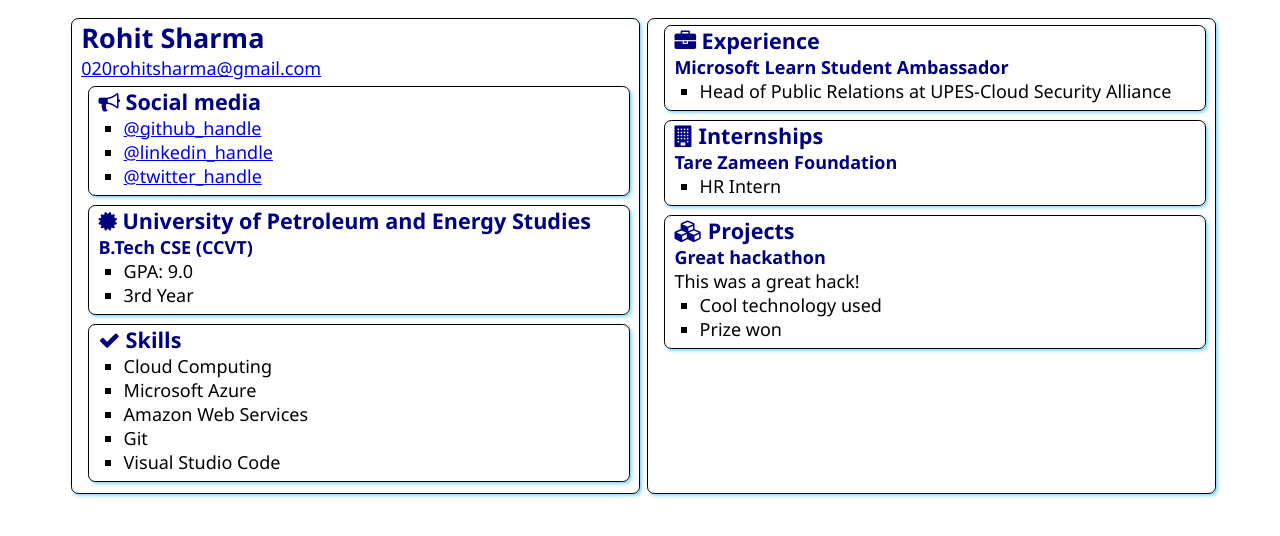
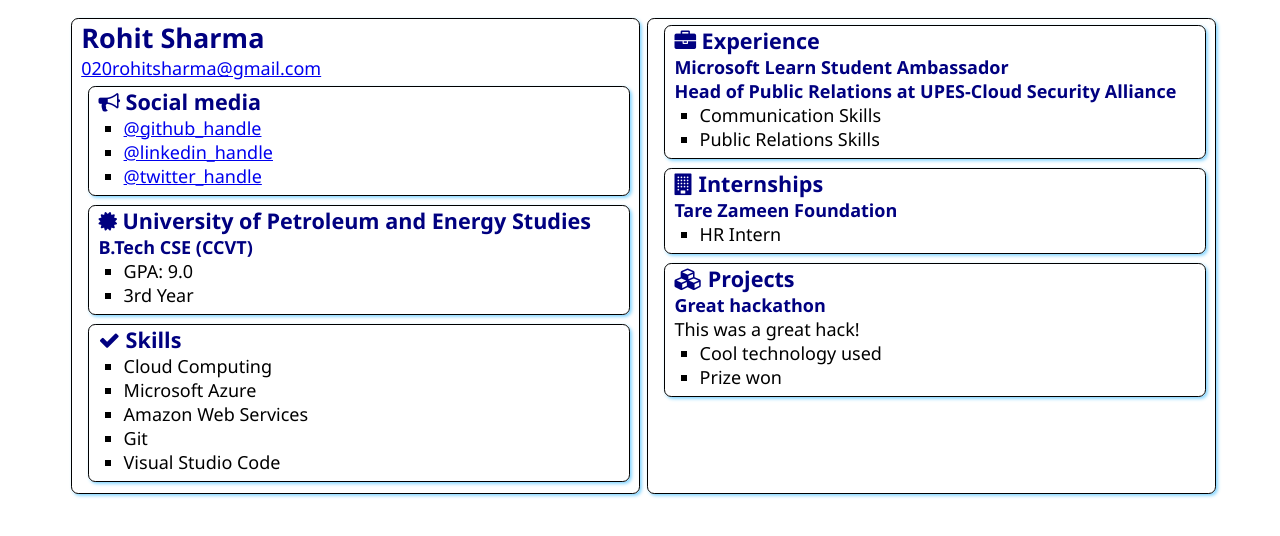
Before and after one commit to Rohitsharma-20/StaticWebApp, a plain HTML site: page src/index.html in a window 1280 px wide. Drawn offline with Linux system fonts and the light colour scheme.

Commit message:
Update index.html

```diff
--- a/src/index.html
+++ b/src/index.html
@@ -62,8 +62,10 @@
                     Experience
                 </h2>
                 <h3>Microsoft Learn Student Ambassador</h3>
+                <h3>Head of Public Relations at UPES-Cloud Security Alliance</h3>
                 <ul>
-                    <li>Head of Public Relations at UPES-Cloud Security Alliance</li>
+                    <li>Communication Skills</li>
+                    <li>Public Relations Skills</li>
                 </ul>
             </section>
             <section class="box">
```
